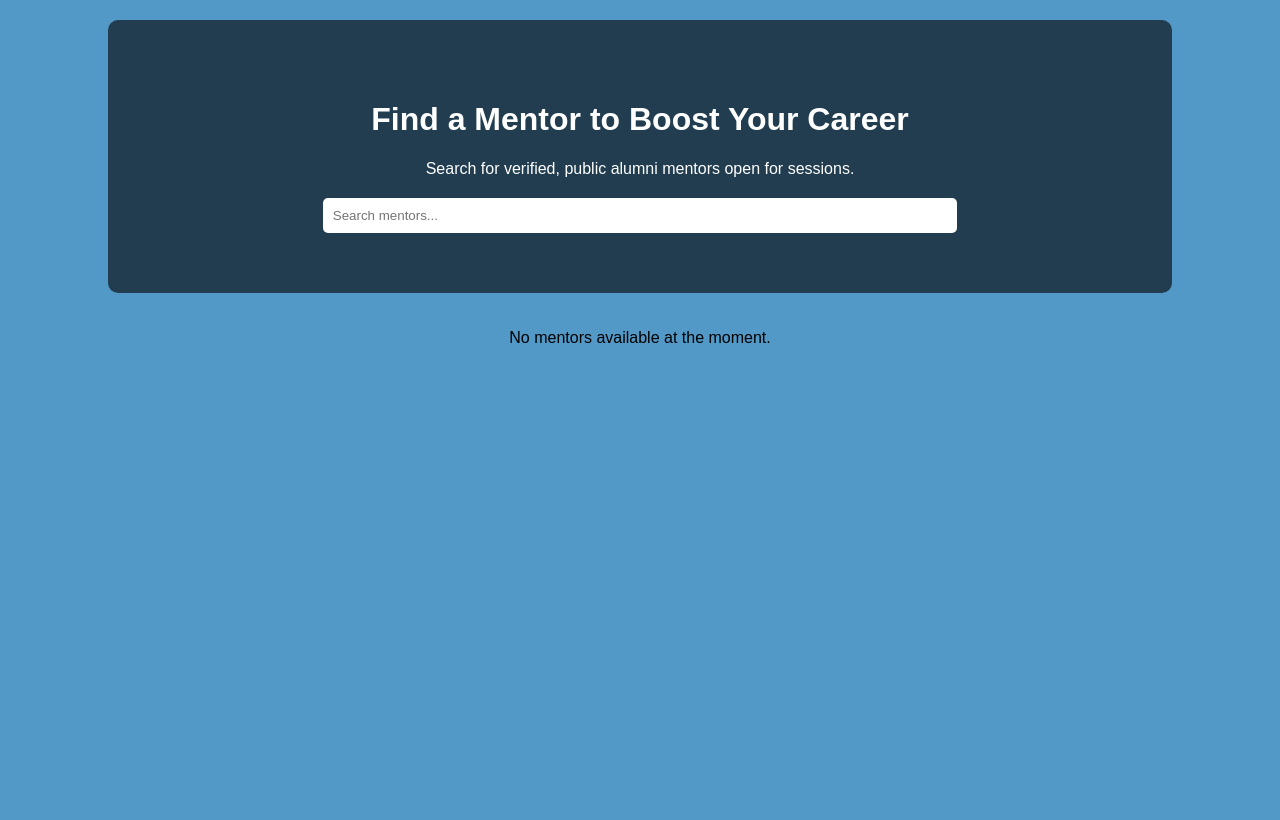
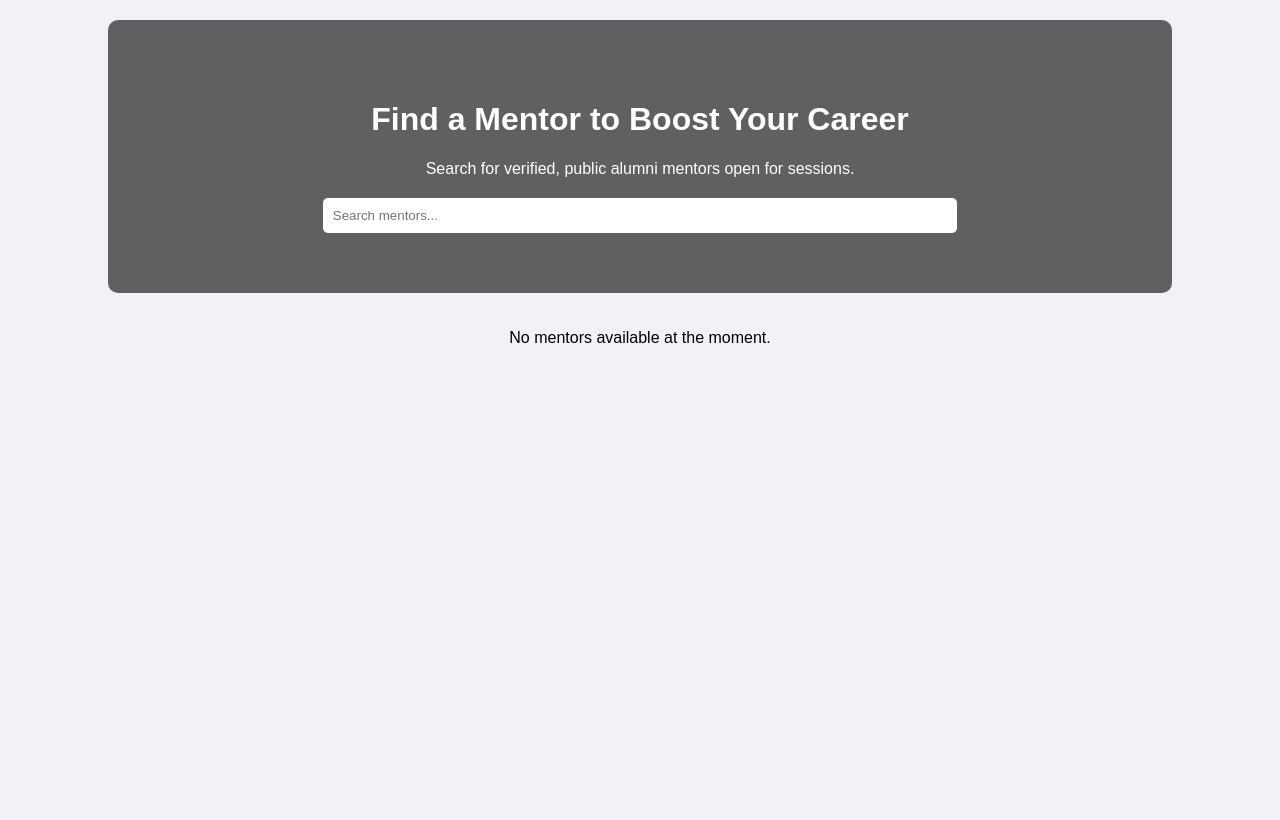
Before and after one commit to Keerthanaa24/alumnexus, a Python web app: template templates/mentorship.html in a window 1280 px wide. Run offline with Jinja, Linux system fonts and the light colour scheme; the template is opened without the code that fills it, so the values that code supplies are empty.

Commit message:
Update mentorship.html

```diff
--- a/templates/mentorship.html
+++ b/templates/mentorship.html
@@ -9,11 +9,10 @@
             font-family: Arial, sans-serif;
             margin: 0;
             padding: 0;
-            background:rgba(41, 128, 185, 0.8);
+            background: #f0f2f5; /* Solid color instead of image */
             text-align: center;
-            height:100vh;
+            min-height: 100vh;
         }
-
         .hero {
             padding: 60px 20px;
             color: white;
```
